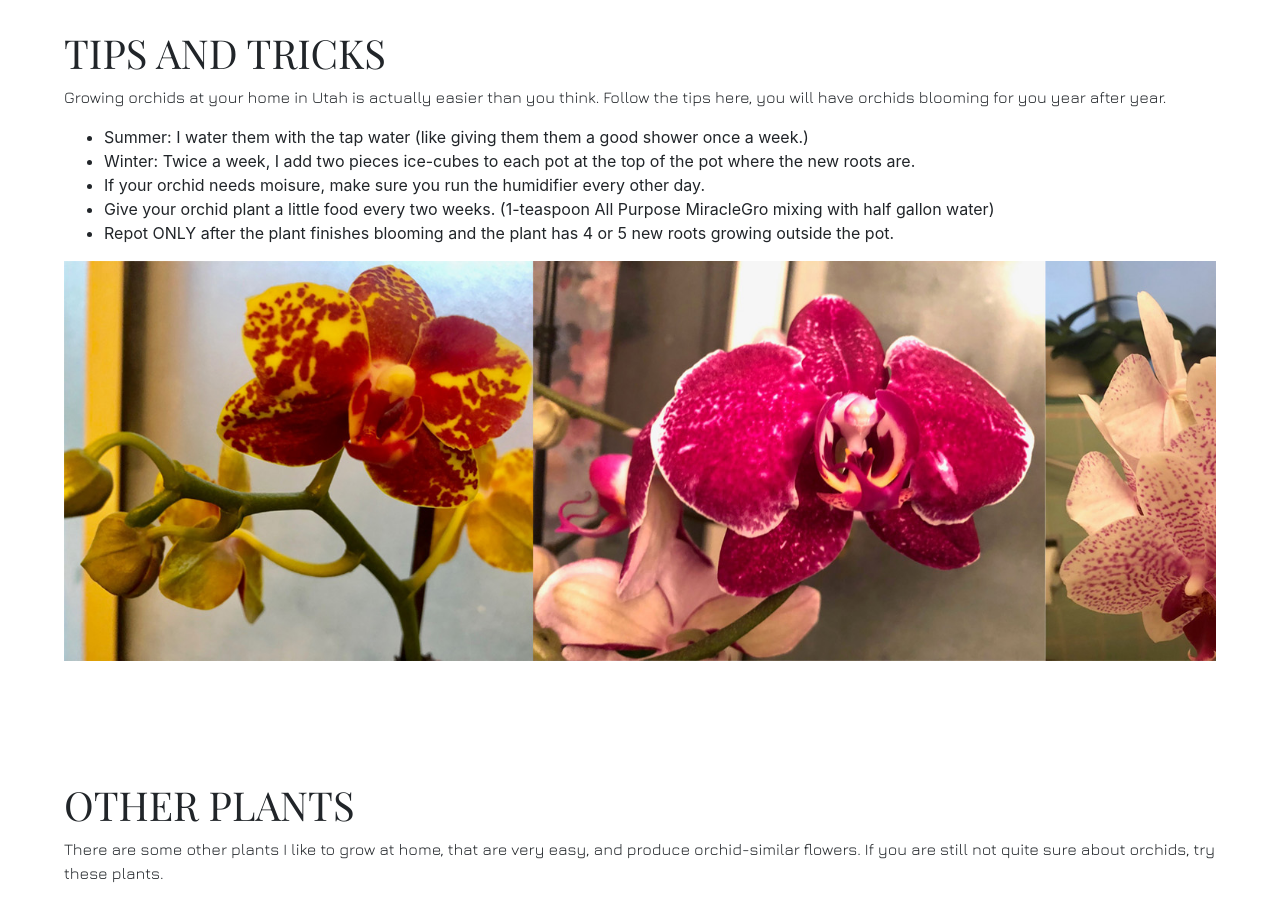
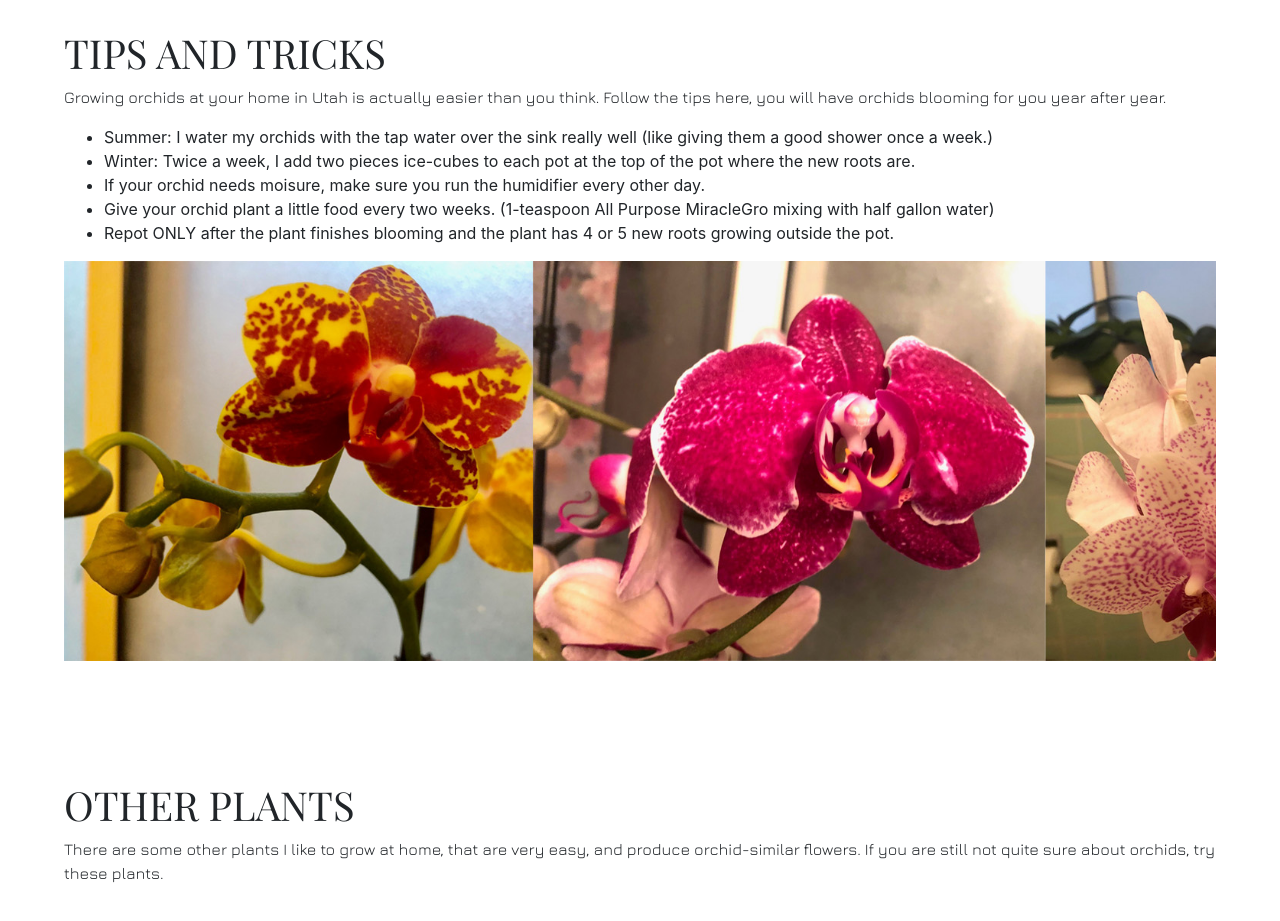
Before and after one commit to LilyinSLC/UX_UI_HW21, a plain HTML site: page index.html in a window 1280 px wide. Shown: the part 1660-2581 px from the top of the page. Drawn offline with nearby package versions, Linux system fonts and the light colour scheme.

Commit message:
Update index.html

```diff
--- a/index.html
+++ b/index.html
@@ -124,7 +124,7 @@
     <p>Growing orchids at your home in Utah is actually easier than you think. Follow the tips
       here, you will have orchids blooming for you year after year.</p>
     <ul>
-      <li>Summer: I water them with the tap water (like giving them them a good shower once a week.)</li>
+      <li>Summer: I water my orchids with the tap water over the sink really well (like giving them a good shower once a week.)</li>
       <li>Winter: Twice a week, I add two pieces ice-cubes to each pot at the top of the pot where the new roots are.
       </li>
       <li>If your orchid needs moisure, make sure you run the humidifier every other day.</li>
```
